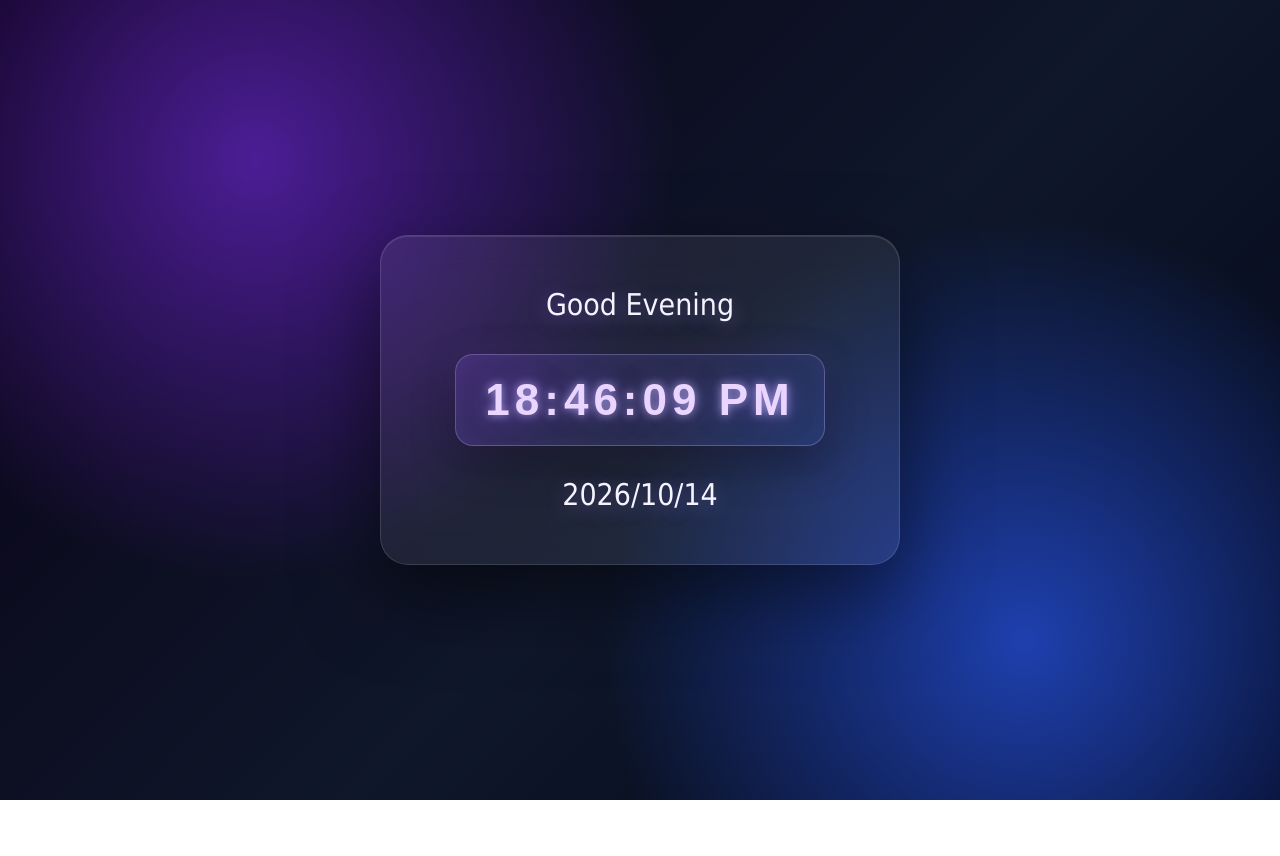
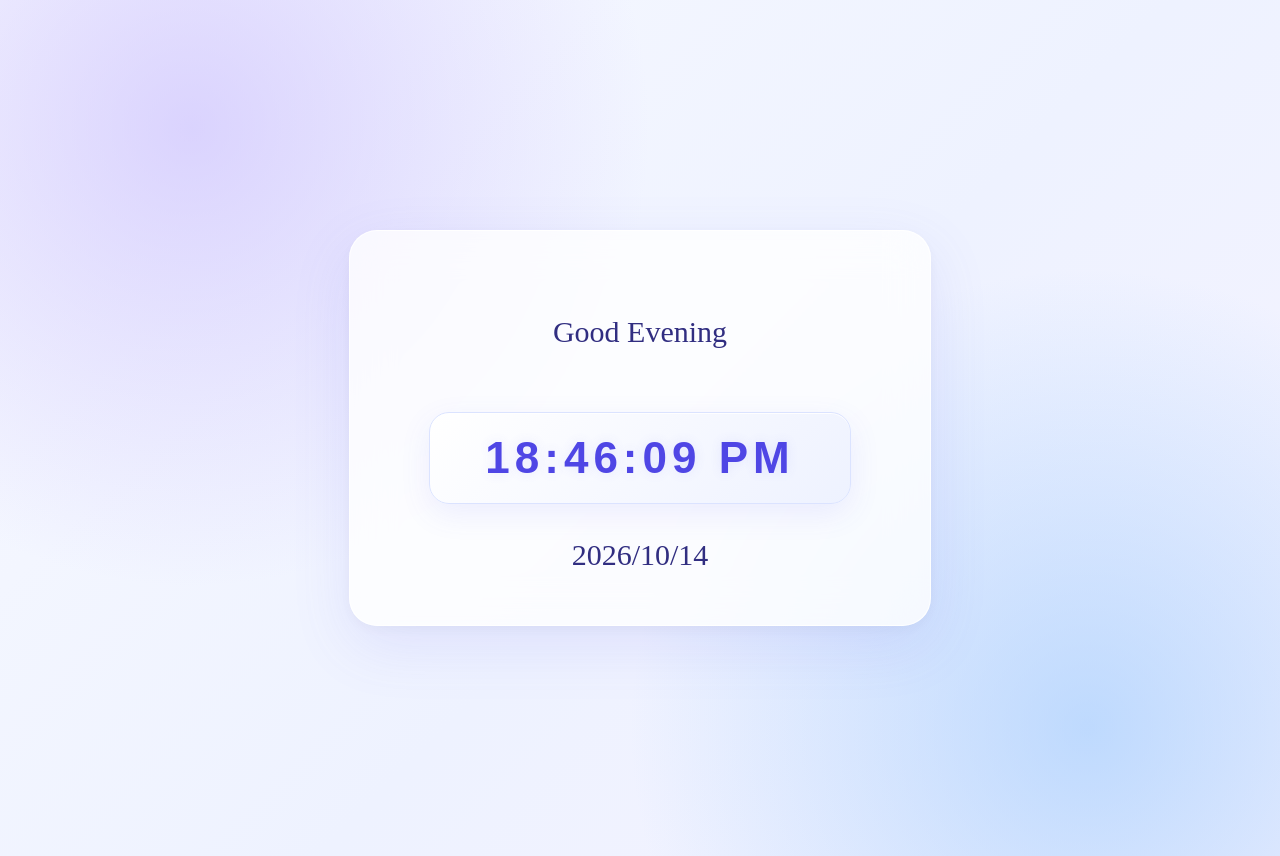
Before and after one commit to NargesHaidari/Digital-Clock, a plain HTML site: page index.html in a window 1280 px wide. Before the commit the page ends 800 px from the top, so only its background shows below. Drawn offline with Linux system fonts and the light colour scheme.

Commit message:
Update Digital-Clock Design

````diff
--- a/style.css
+++ b/style.css
@@ -1,4 +1,4 @@
-
+```css
 * {
     box-sizing: border-box;
     margin: 0;
@@ -8,14 +8,30 @@
 
 body {
     min-height: 100vh;
+
     display: flex;
     justify-content: center;
     align-items: center;
+
     padding: 20px;
+
     background:
-        radial-gradient(circle at 20% 20%, #4c1d95 0%, transparent 35%),
-        radial-gradient(circle at 80% 80%, #1e40af 0%, transparent 35%),
-        linear-gradient(135deg, #090014, #0f172a 55%, #020617);
+        radial-gradient(
+            circle at 15% 15%,
+            rgba(196, 181, 253, 0.55),
+            transparent 35%
+        ),
+        radial-gradient(
+            circle at 85% 85%,
+            rgba(147, 197, 253, 0.55),
+            transparent 35%
+        ),
+        linear-gradient(
+            135deg,
+            #f8faff,
+            #eef2ff 55%,
+            #f5f3ff
+        );
 }
 
 .container {
@@ -28,57 +44,68 @@ body {
     align-items: center;
     gap: 25px;
 
-    border: 1px solid rgba(255, 255, 255, 0.12);
+    background: rgba(255, 255, 255, 0.78);
+
+    border: 1px solid rgba(255, 255, 255, 0.9);
     border-radius: 28px;
 
-    background: rgba(255, 255, 255, 0.07);
-    backdrop-filter: blur(18px);
-    -webkit-backdrop-filter: blur(18px);
+    backdrop-filter: blur(20px);
+    -webkit-backdrop-filter: blur(20px);
 
     box-shadow:
-        0 30px 80px rgba(0, 0, 0, 0.5),
-        inset 0 1px 1px rgba(255, 255, 255, 0.12);
+        0 20px 60px rgba(99, 102, 241, 0.12),
+        0 4px 15px rgba(15, 23, 42, 0.04);
 }
 
 .message,
 .date {
     font-size: clamp(18px, 4vw, 30px);
-    color: #f5f3ff;
+
+    color: #312e81;
     text-align: center;
-    line-height: 1.6;
+    line-height: 1.7;
 
-    text-shadow: 0 4px 20px rgba(167, 139, 250, 0.4);
+    text-shadow: none;
 }
 
 .clock {
     width: min(85%, 370px);
     padding: 20px 25px;
 
+    font-family: 'Orbitron', sans-serif;
     font-size: clamp(26px, 6vw, 44px);
     font-weight: 600;
+
     letter-spacing: 5px;
     text-align: center;
 
-    color: #e9d5ff;
+    color: #4f46e5;
 
-    font-family: 'Orbitron', sans-serif;
+    background: linear-gradient(
+        135deg,
+        #ffffff,
+        #eef2ff
+    );
 
-    border: 1px solid rgba(196, 181, 253, 0.3);
-    border-radius: 18px;
-
-    background:
-        linear-gradient(
-            135deg,
-            rgba(139, 92, 246, 0.18),
-            rgba(59, 130, 246, 0.08)
-        );
+    border: 1px solid #dbe3ff;
+    border-radius: 20px;
 
     box-shadow:
-        inset 0 0 30px rgba(139, 92, 246, 0.08),
-        0 15px 40px rgba(0, 0, 0, 0.35),
-        0 0 35px rgba(139, 92, 246, 0.12);
+        0 10px 30px rgba(99, 102, 241, 0.10),
+        inset 0 1px 0 rgba(255, 255, 255, 0.9);
 
-    text-shadow:
-        0 0 10px rgba(196, 181, 253, 0.8),
-        0 0 25px rgba(139, 92, 246, 0.5);
+    text-shadow: 0 0 12px rgba(99, 102, 241, 0.12);
+
+    transition:
+        transform 0.3s ease,
+        box-shadow 0.3s ease;
 }
+
+.clock:hover {
+    transform: translateY(-3px);
+
+    box-shadow:
+        0 15px 35px rgba(99, 102, 241, 0.17),
+        inset 0 1px 0 rgba(255, 255, 255, 0.9);
+}
+```
````
